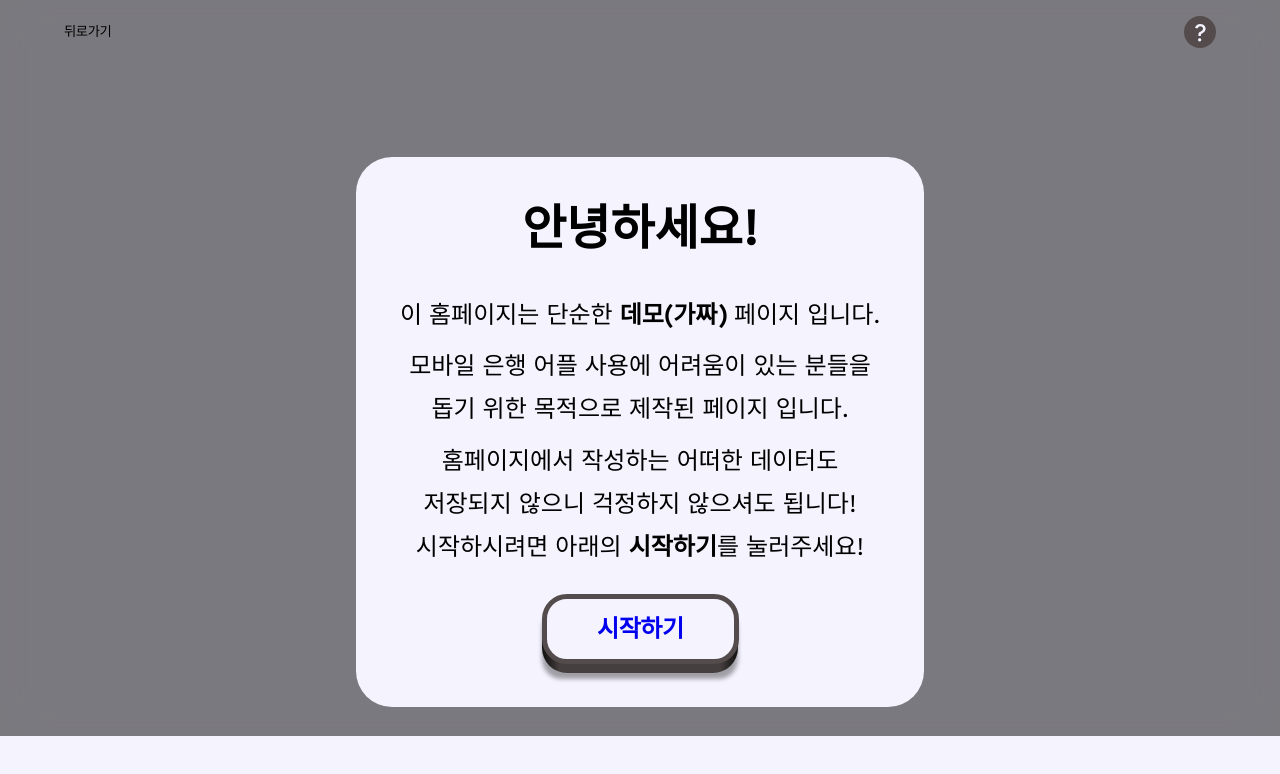
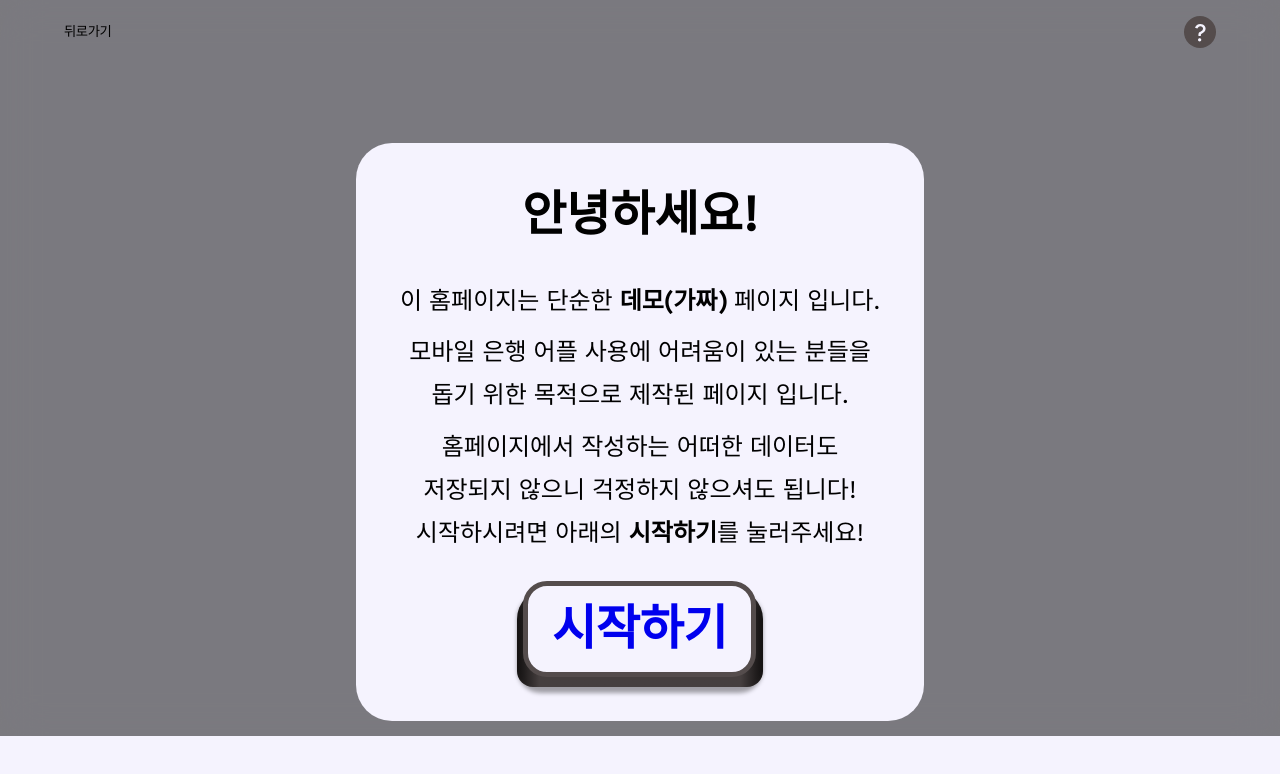
Before and after one commit to sunub/for-digital-divide, a Next.js app: page / in a window 1280 px wide. Shown: the top 774 px of the page. Built offline with nearby package versions, Linux system fonts and the light colour scheme; a web font is replaced by a local one.

Commit message:
refactor(app) : 바뀌는 디바이스 크기에도 깨지지 않게끔 디자인 수정

```diff
--- a/src/components/Button/Button.tsx
+++ b/src/components/Button/Button.tsx
@@ -13,27 +13,29 @@ const Button = React.forwardRef<HTMLButtonElement, ButtonProps>(
     const Compo = asChild ? Slot : Btn;
 
     return (
-      <Compo $isClick={isClick} ref={ref} onClick={toggleClick} {...props}>
-        <Edge $isClick={isClick} />
-        <Shadow />
-        <Front $isClick={isClick}>{children}</Front>
-      </Compo>
+      <Btn $isClick={isClick} ref={ref} onClick={toggleClick} {...props}>
+        <div>
+          <Edge $isClick={isClick} />
+          <Shadow />
+          <Front $isClick={isClick}>{children}</Front>
+        </div>
+      </Btn>
     );
   },
 );
 
 export const Front = styled.div<{ $isClick: boolean }>`
   display: inline-flex;
-  height: 70px;
+  padding-left: 1rem;
+  padding-right: 1rem;
+  height: 4rem;
   align-items: center;
   justify-content: center;
-  padding: 10px 25px;
 
   text-align: center;
-  font-size: 24px;
   font-weight: 700;
 
-  border-radius: 25px;
+  border-radius: 1rem;
   background-color: ${(props) =>
     props.$isClick ? 'var(--color-confirm)' : 'var(--color-background)'};
   border: 5px solid
@@ -49,7 +51,6 @@ export const Front = styled.div<{ $isClick: boolean }>`
   line-height: calc(16px + 24px);
 
   & > a {
-    padding: 10px 25px;
     text-decoration: none;
   }
 
@@ -69,7 +70,7 @@ export const Shadow = styled.span`
   left: 0;
   top: 3px;
   border: none;
-  border-radius: 20px;
+  border-radius: 1rem;
   background-color: oklch(0% 0 14.09 / 35%);
   transition: transform 400ms cubic-bezier(0.3, 0.7, 0.4, 1);
 
@@ -88,8 +89,8 @@ export const Edge = styled.span<{ $isClick: boolean }>`
   border: none;
   border-top-left-radius: 30px;
   border-top-right-radius: 30px;
-  border-bottom-right-radius: 25px;
-  border-bottom-left-radius: 25px;
+  border-bottom-right-radius: 16px;
+  border-bottom-left-radius: 16px;
   background-image: ${(props) =>
     props.$isClick ? 'var(--confirm-shadow)' : 'var(--default-shadow)'};
 `;
@@ -113,12 +114,15 @@ export const Btn = styled.button.attrs((props: any) => ({
   );
 
   background-color: transparent;
-  padding: 0;
-  border-radius: 20px;
+  border-radius: 0.75rem;
   border: none;
-  outline-offset: 4px;
   position: relative;
   -webkit-tap-highlight-color: transparent;
+
+  outline-offset: 4px;
+  width: fit-content;
+  height: fit-content;
+  font-size: 2rem;
 
   :focus:not(:focus-visible) {
     outline: none;
--- a/src/components/Device/Device.tsx
+++ b/src/components/Device/Device.tsx
@@ -28,7 +28,7 @@ function Device({ children }: { children: React.ReactNode }) {
           <time>{timeWithoutPeriod}</time>
         </Styled.SystemStatusBar>
 
-        {children}
+        <Styled.DeviceMainWrapper>{children}</Styled.DeviceMainWrapper>
 
         <Styled.SystemGestureArea>
           <Styled.Center>
--- /dev/null
+++ b/src/components/Notifications/index.ts
@@ -0,0 +1,2 @@
+export * from './Notifiactions';
+export { default } from './Notifiactions';
```
Also changed, not shown: src/components/Device/Device.style.ts (+15 -5 lines), src/components/InitPage/InitPage.tsx (+10 -12 lines), src/components/Notifications/Notifiactions.tsx (added, +33 -0 lines), src/components/SmallPhone/SmallPhone.tsx (+28 -20 lines).
